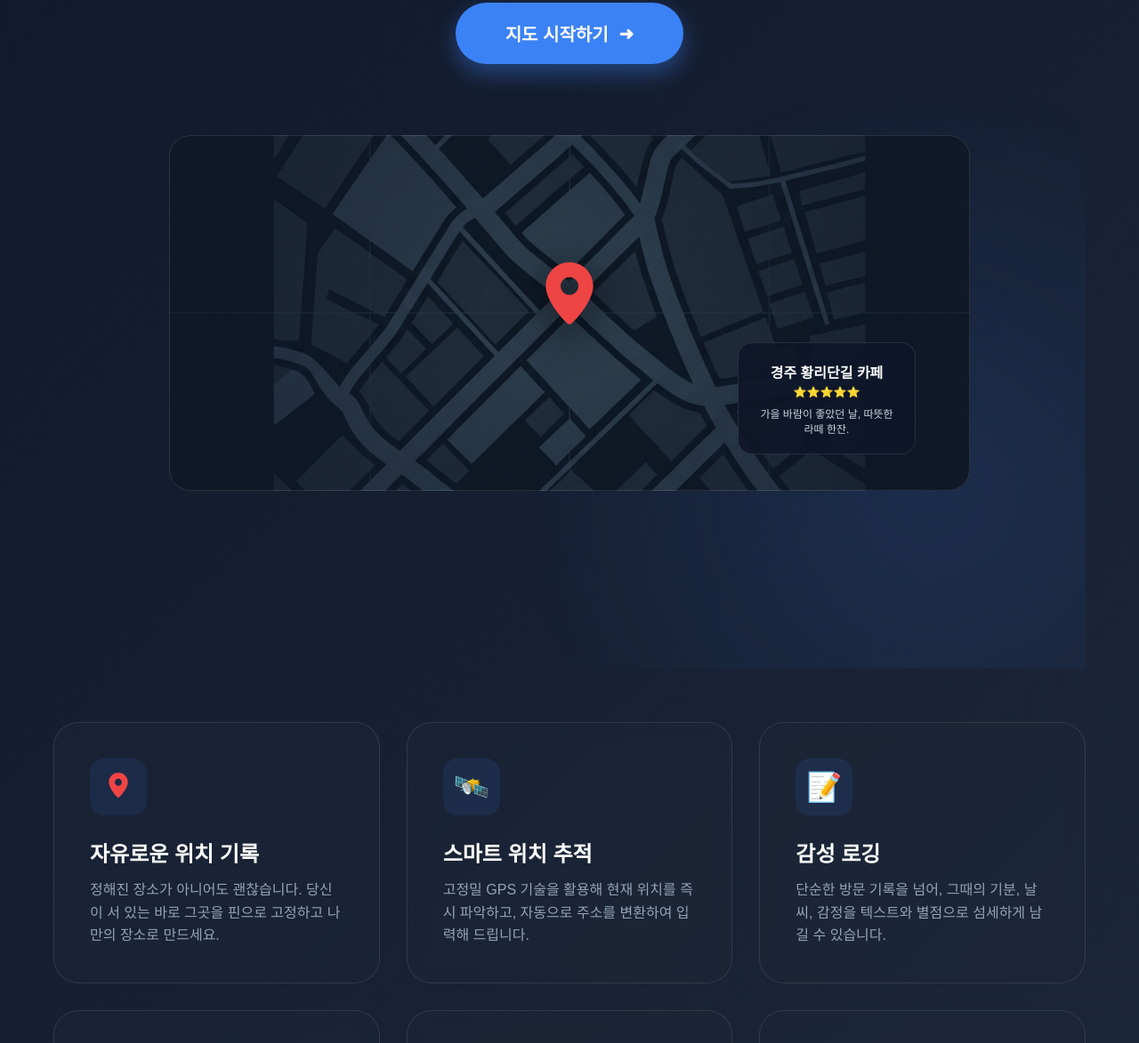
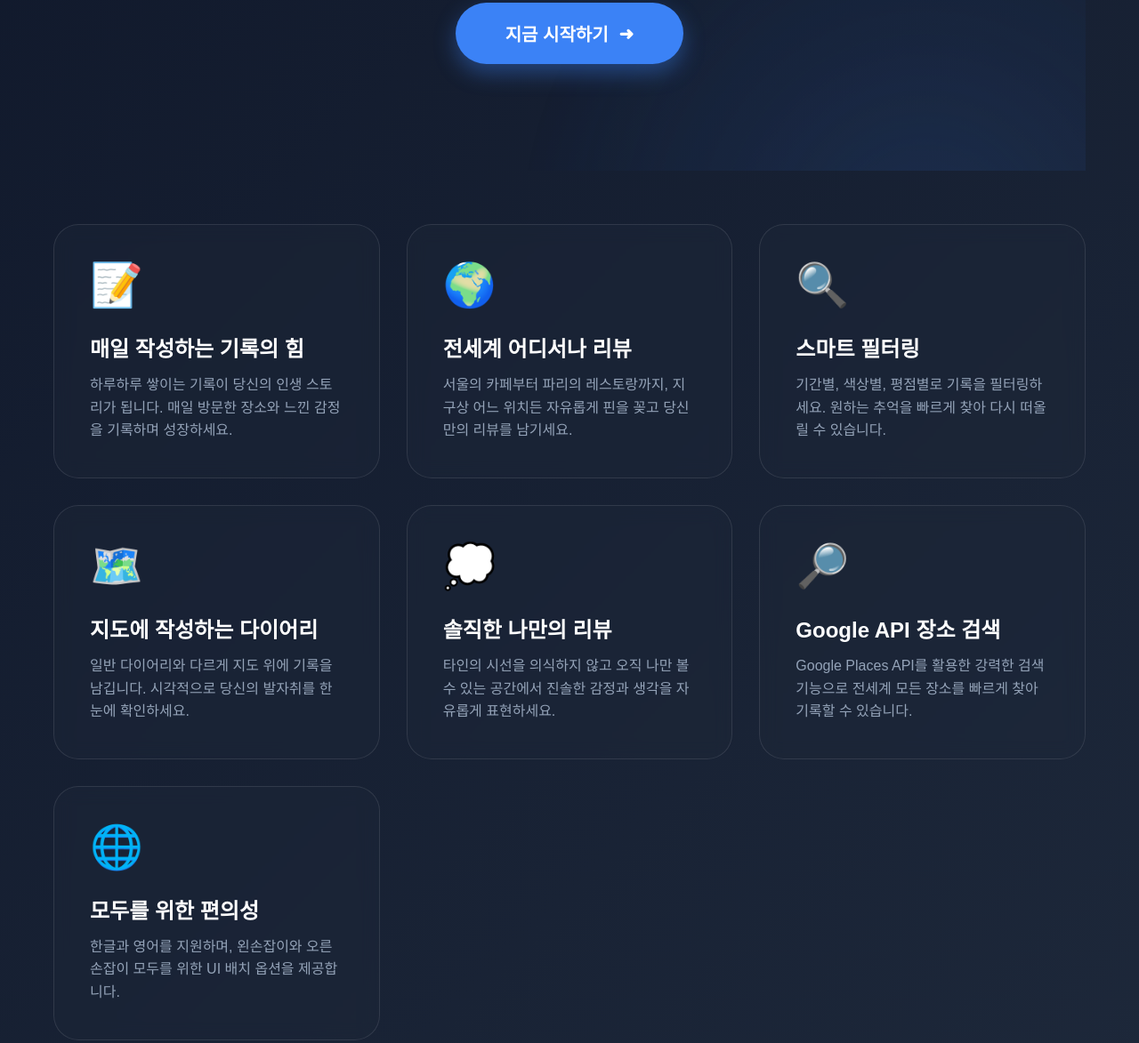
Before and after one commit to atlatis04/secretplace, a website built with Vite: page index.html in a window 1280 px wide. Shown: the part 562-1735 px from the top of the page at 89% size. Built offline with nearby package versions, Linux system fonts and the light colour scheme; a web font is replaced by a local one.

Commit message:
Chore: Clean up index.html and prepare for deployment

```diff
--- a/index.html
+++ b/index.html
@@ -28,7 +28,7 @@
       padding: 0 20px;
     }
 
-    /* Scroll Animation Base Styles */
+    /* Scroll Animation */
     .reveal {
       opacity: 0;
       transform: translateY(30px);
@@ -74,7 +74,9 @@
     }
 
     @keyframes pulse {
-      0% {
+
+      0%,
+      100% {
         transform: translate(-50%, -50%) scale(1);
         opacity: 0.5;
       }
@@ -82,11 +84,6 @@
       50% {
         transform: translate(-50%, -50%) scale(1.1);
         opacity: 0.8;
-      }
-
-      100% {
-        transform: translate(-50%, -50%) scale(1);
-        opacity: 0.5;
       }
     }
 
@@ -123,72 +120,12 @@
       font-size: 20px;
       transition: all 0.3s cubic-bezier(0.4, 0, 0.2, 1);
       box-shadow: 0 10px 25px rgba(59, 130, 246, 0.4);
-      position: relative;
-      overflow: hidden;
     }
 
     .cta-btn:hover {
       transform: translateY(-4px);
       box-shadow: 0 20px 40px rgba(59, 130, 246, 0.5);
       background: var(--primary-hover);
-    }
-
-    /* Dynamic Visual Section */
-    .dynamic-visual {
-      margin: 80px auto;
-      max-width: 900px;
-      height: 400px;
-      background: rgba(30, 41, 59, 0.3);
-      border-radius: 24px;
-      border: 1px solid var(--glass-border);
-      position: relative;
-      display: flex;
-      align-items: center;
-      justify-content: center;
-      overflow: hidden;
-      backdrop-filter: blur(5px);
-    }
-
-    .map-mockup-pin {
-      font-size: 80px;
-      position: absolute;
-      top: 50%;
-      left: 50%;
-      transform: translate(-50%, -50%);
-      filter: drop-shadow(0 10px 20px rgba(0, 0, 0, 0.3));
-      animation: float 3s ease-in-out infinite;
-    }
-
-    .map-mockup-card {
-      position: absolute;
-      bottom: 40px;
-      right: 60px;
-      background: rgba(15, 23, 42, 0.9);
-      padding: 20px;
-      border-radius: 16px;
-      border: 1px solid var(--glass-border);
-      width: 200px;
-      transform: translateY(100px);
-      opacity: 0;
-      transition: all 1s ease;
-    }
-
-    .dynamic-visual:hover .map-mockup-card,
-    .dynamic-visual.active .map-mockup-card {
-      transform: translateY(0);
-      opacity: 1;
-    }
-
-    @keyframes float {
-
-      0%,
-      100% {
-        transform: translate(-50%, -50%);
-      }
-
-      50% {
-        transform: translate(-50%, -60%);
-      }
     }
 
     /* Features Grid */
@@ -207,8 +144,6 @@
       text-align: left;
       transition: all 0.4s ease;
       backdrop-filter: blur(10px);
-      position: relative;
-      overflow: hidden;
     }
 
     .feature-card:hover {
@@ -218,16 +153,10 @@
       box-shadow: 0 20px 40px rgba(0, 0, 0, 0.2);
     }
 
-    .feature-icon-wrapper {
-      width: 64px;
-      height: 64px;
-      background: rgba(59, 130, 246, 0.1);
-      border-radius: 16px;
-      display: flex;
-      align-items: center;
-      justify-content: center;
+    .feature-icon {
+      font-size: 48px;
       margin-bottom: 24px;
-      font-size: 32px;
+      display: block;
     }
 
     .feature-card h3 {
@@ -261,6 +190,10 @@
         font-size: 42px;
       }
 
+      .hero p {
+        font-size: 18px;
+      }
+
       .container {
         padding: 0 24px;
       }
@@ -281,83 +214,64 @@
 
     <section class="hero reveal">
       <div class="hero-bg-glow"></div>
-      <h1>당신의 모든 순간을<br>지도 위에 기록하세요</h1>
+      <h1>나만의 감성 지도 기록<br>MapNote</h1>
       <p>
-        소중한 추억이 잊혀지지 않도록,<br>
-        감정과 사진 그리고 그곳의 공기까지 저장합니다.
+        전세계 어디서나, 당신의 순간을 지도에 기록하세요.<br>
+        매일 작성하는 기록의 힘으로 소중한 추억을 영원히 간직하세요.
       </p>
       <a href="/map.html" class="cta-btn">
-        지도 시작하기 <span class="icon">➜</span>
+        지금 시작하기 <span class="icon">➜</span>
       </a>
-
-      <!-- Dynamic Visual Element -->
-      <div class="dynamic-visual reveal stagger-delay-2"
-        style="background-image: url('/public/gyeongju_map_bg.png'); background-size: cover; background-position: center;">
-        <div class="map-mockup-pin">
-          <svg xmlns="http://www.w3.org/2000/svg" viewBox="0 0 24 24" width="80" height="80"
-            style="filter: drop-shadow(0 10px 20px rgba(0,0,0,0.3));">
-            <path fill="#ef4444"
-              d="M12 0C7.58 0 4 3.58 4 8c0 5.25 7 13 8 13s8-7.75 8-13c0-4.42-3.58-8-8-8zm0 11c-1.66 0-3-1.34-3-3s1.34-3 3-3 3 1.34 3 3-1.34 3-3 3z" />
-          </svg>
-        </div>
-        <div
-          style="position:absolute; width:100%; height:100%; background: radial-gradient(circle, transparent 20%, rgba(15, 23, 42, 0.4) 80%);">
-        </div>
-        <!-- Animated Elements -->
-        <div class="map-mockup-card">
-          <div style="font-weight:700; color:white; margin-bottom:4px;">경주 황리단길 카페</div>
-          <div style="font-size:12px; color:#94a3b8;">⭐⭐⭐⭐⭐</div>
-          <div style="font-size:12px; color:#cbd5e1; margin-top:8px;">가을 바람이 좋았던 날, 따뜻한 라떼 한잔.</div>
-        </div>
-      </div>
     </section>
 
     <section class="features">
-      <!-- 1. Free Location -->
+      <!-- 1. 매일 작성하는 기록의 힘 -->
       <div class="feature-card reveal">
-        <div class="feature-icon-wrapper">
-          <svg xmlns="http://www.w3.org/2000/svg" viewBox="0 0 24 24" width="32" height="32">
-            <path fill="#ef4444"
-              d="M12 0C7.58 0 4 3.58 4 8c0 5.25 7 13 8 13s8-7.75 8-13c0-4.42-3.58-8-8-8zm0 11c-1.66 0-3-1.34-3-3s1.34-3 3-3 3 1.34 3 3-1.34 3-3 3z" />
-          </svg>
-        </div>
-        <h3>자유로운 위치 기록</h3>
-        <p>정해진 장소가 아니어도 괜찮습니다. 당신이 서 있는 바로 그곳을 핀으로 고정하고 나만의 장소로 만드세요.</p>
+        <span class="feature-icon">📝</span>
+        <h3>매일 작성하는 기록의 힘</h3>
+        <p>하루하루 쌓이는 기록이 당신의 인생 스토리가 됩니다. 매일 방문한 장소와 느낀 감정을 기록하며 성장하세요.</p>
       </div>
 
-      <!-- 2. Smart Location -->
+      <!-- 2. 전세계 어디서나 리뷰 -->
       <div class="feature-card reveal stagger-delay-1">
-        <div class="feature-icon-wrapper">🛰️</div>
-        <h3>스마트 위치 추적</h3>
-        <p>고정밀 GPS 기술을 활용해 현재 위치를 즉시 파악하고, 자동으로 주소를 변환하여 입력해 드립니다.</p>
+        <span class="feature-icon">🌍</span>
+        <h3>전세계 어디서나 리뷰</h3>
+        <p>서울의 카페부터 파리의 레스토랑까지, 지구상 어느 위치든 자유롭게 핀을 꽂고 당신만의 리뷰를 남기세요.</p>
       </div>
 
-      <!-- 3. Emotional Log -->
+      <!-- 3. 기간 및 핀 필터링 -->
       <div class="feature-card reveal stagger-delay-2">
-        <div class="feature-icon-wrapper">📝</div>
-        <h3>감성 로깅</h3>
-        <p>단순한 방문 기록을 넘어, 그때의 기분, 날씨, 감정을 텍스트와 별점으로 섬세하게 남길 수 있습니다.</p>
+        <span class="feature-icon">🔍</span>
+        <h3>스마트 필터링</h3>
+        <p>기간별, 색상별, 평점별로 기록을 필터링하세요. 원하는 추억을 빠르게 찾아 다시 떠올릴 수 있습니다.</p>
       </div>
 
-      <!-- 4. Multimedia -->
+      <!-- 4. 지도 기반 다이어리 -->
       <div class="feature-card reveal">
-        <div class="feature-icon-wrapper">📸</div>
-        <h3>멀티미디어 추억</h3>
-        <p>텍스트로는 부족한 순간들, 고화질 사진을 함께 저장하세요. 갤러리 뷰어로 생생하게 회상할 수 있습니다.</p>
+        <span class="feature-icon">🗺️</span>
+        <h3>지도에 작성하는 다이어리</h3>
+        <p>일반 다이어리와 다르게 지도 위에 기록을 남깁니다. 시각적으로 당신의 발자취를 한눈에 확인하세요.</p>
       </div>
 
-      <!-- 5. Privacy -->
+      <!-- 5. 솔직한 개인 리뷰 -->
       <div class="feature-card reveal stagger-delay-1">
-        <div class="feature-icon-wrapper">🔒</div>
-        <h3>완벽한 프라이버시</h3>
-        <p>철저한 보안으로 보호됩니다. 오직 나만 볼 수 있는 비밀스러운 공간에 솔직한 이야기를 담아보세요.</p>
+        <span class="feature-icon">💭</span>
+        <h3>솔직한 나만의 리뷰</h3>
+        <p>타인의 시선을 의식하지 않고 오직 나만 볼 수 있는 공간에서 진솔한 감정과 생각을 자유롭게 표현하세요.</p>
       </div>
 
-      <!-- 6. Omni-present -->
+      <!-- 6. Google API 장소 검색 -->
       <div class="feature-card reveal stagger-delay-2">
-        <div class="feature-icon-wrapper">📱</div>
-        <h3>언제 어디서나</h3>
-        <p>PC, 태블릿, 모바일 등 모든 기기에서 완벽하게 작동합니다. 설치형 앱처럼 부드러운 사용성을 경험하세요.</p>
+        <span class="feature-icon">🔎</span>
+        <h3>Google API 장소 검색</h3>
+        <p>Google Places API를 활용한 강력한 검색 기능으로 전세계 모든 장소를 빠르게 찾아 기록할 수 있습니다.</p>
+      </div>
+
+      <!-- 7. 다국어 및 편의성 -->
+      <div class="feature-card reveal stagger-delay-3">
+        <span class="feature-icon">🌐</span>
+        <h3>모두를 위한 편의성</h3>
+        <p>한글과 영어를 지원하며, 왼손잡이와 오른손잡이 모두를 위한 UI 배치 옵션을 제공합니다.</p>
       </div>
     </section>
 
@@ -378,7 +292,7 @@
         entries.forEach(entry => {
           if (entry.isIntersecting) {
             entry.target.classList.add('active');
-            observer.unobserve(entry.target); // Put this to animate only once
+            observer.unobserve(entry.target);
           }
         });
       }, observerOptions);
```
